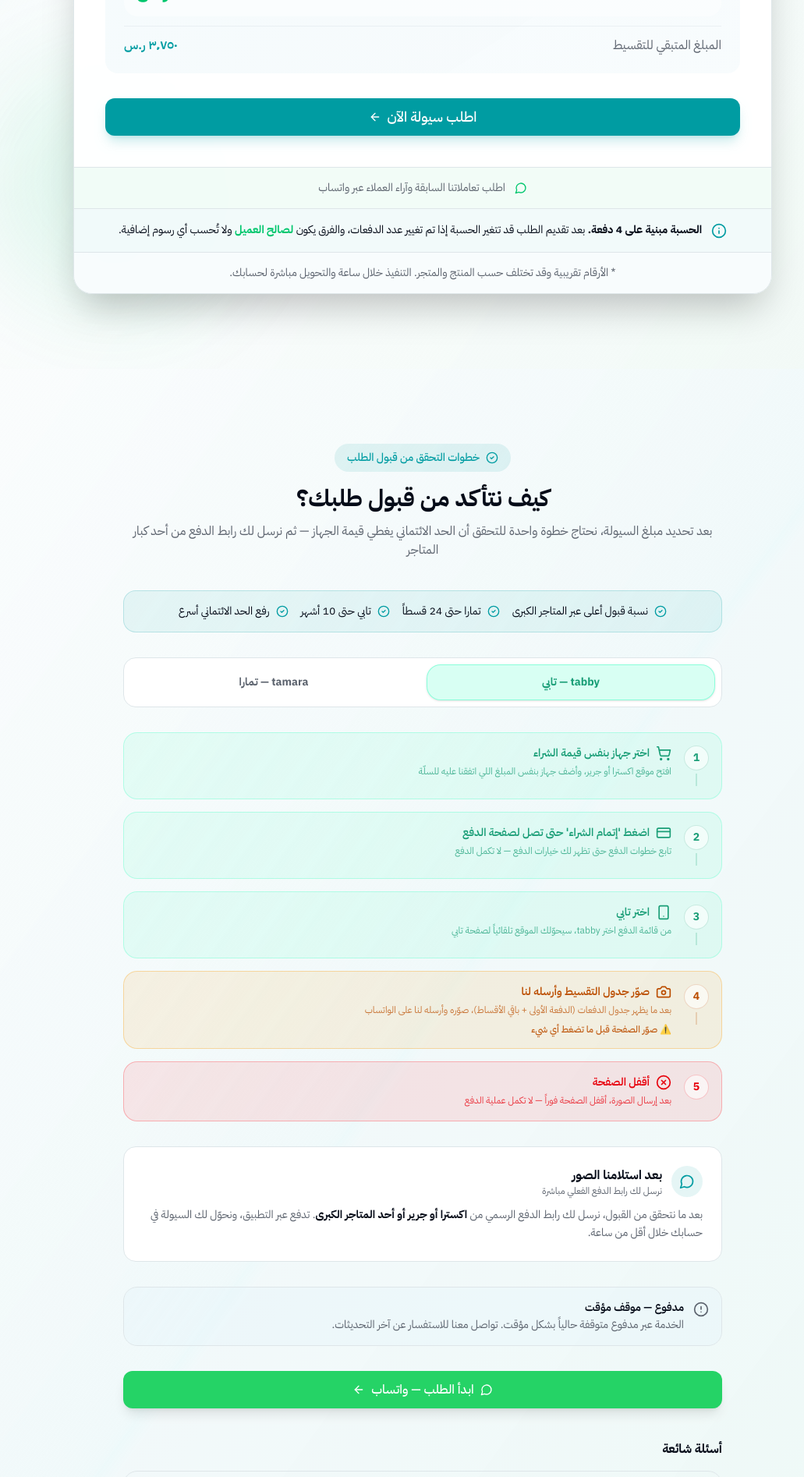
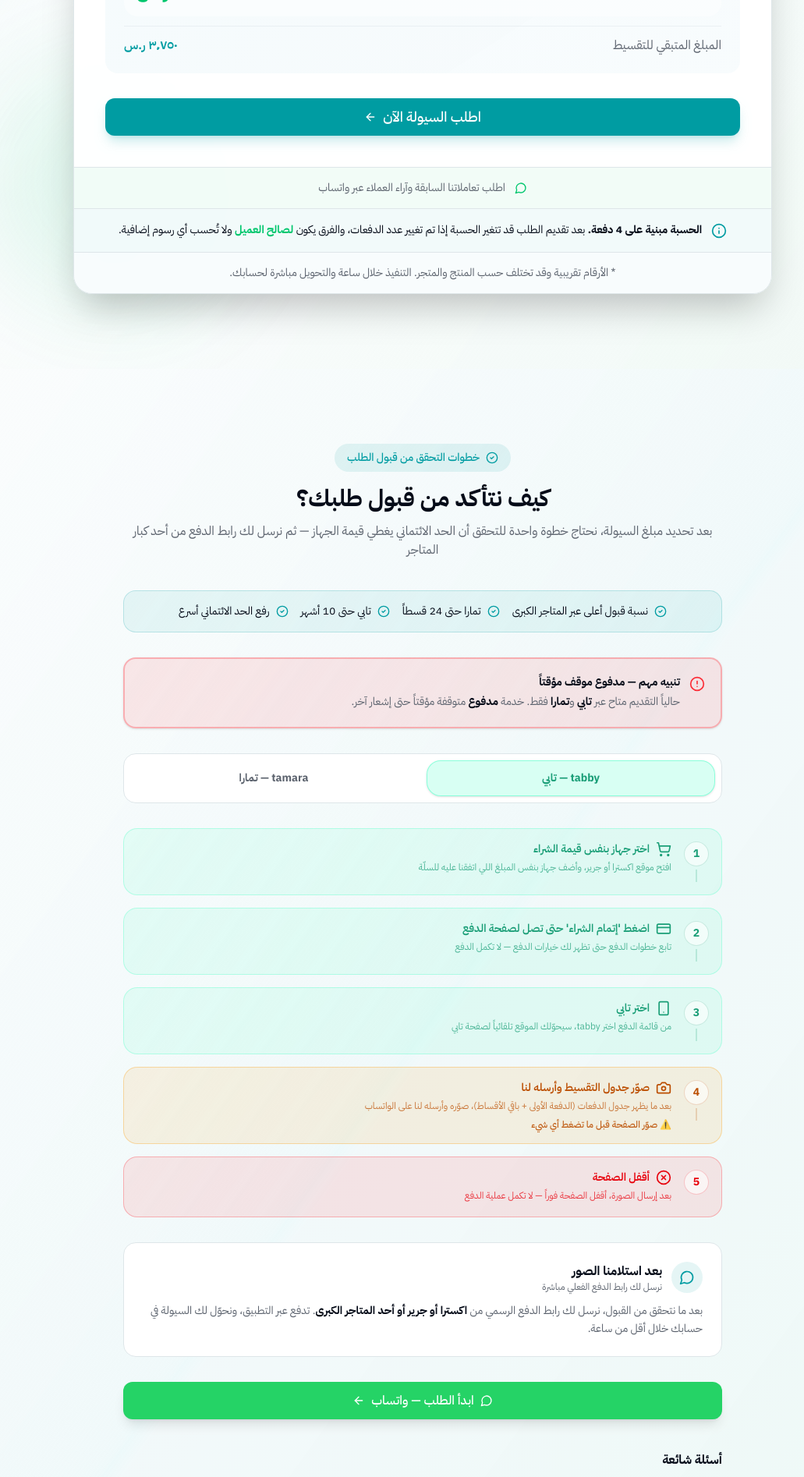
Before and after one commit to 3mersaud-collab/v0-search-engine-optimized-website, a Next.js app: page / in a window 1280 px wide. Shown: the part 4700-6594 px from the top of the page at 78% size, without its empty margins (98-1129 px from the left). Built offline with nearby package versions, Linux system fonts and the light colour scheme.

Commit message:
fix: point calculator CTA to verify steps and surface Madfu pause notice

```diff
--- a/components/calculator-section.tsx
+++ b/components/calculator-section.tsx
@@ -228,8 +228,8 @@ export function CalculatorSection() {
 
               {/* CTA */}
               <Button size="lg" className="w-full gap-2 text-lg py-6 shadow-lg shadow-primary/20" asChild>
-                <a href="https://wa.me/966590360039">
-                  اطلب سيولة الآن
+                <a href="#verify">
+                  اطلب السيولة الآن
                   <ArrowLeft className="w-5 h-5" />
                 </a>
               </Button>
--- a/components/verify-steps.tsx
+++ b/components/verify-steps.tsx
@@ -147,6 +147,14 @@ export function VerifySteps() {
             </div>
           </div>
 
+          <div className="bg-red-500/10 border-2 border-red-500/30 rounded-2xl p-5 mb-8 flex items-start gap-3 text-sm shadow-sm">
+            <AlertCircle className="w-5 h-5 text-red-500 flex-shrink-0 mt-0.5" />
+            <div>
+              <p className="font-bold text-foreground mb-1">تنبيه مهم — مدفوع موقف مؤقتاً</p>
+              <p className="text-muted-foreground leading-relaxed">حالياً التقديم متاح عبر <strong className="text-foreground">تابي</strong> و<strong className="text-foreground">تمارا</strong> فقط. خدمة <strong className="text-foreground">مدفوع</strong> متوقفة مؤقتاً حتى إشعار آخر.</p>
+            </div>
+          </div>
+
           {/* Tab Selector */}
           <div className="flex gap-3 mb-8 bg-card border border-border rounded-2xl p-2">
             <button
@@ -231,14 +239,6 @@ export function VerifySteps() {
             </p>
           </div>
 
-          {/* Madfu Notice */}
-          <div className="bg-muted/40 border border-border rounded-xl p-4 mb-8 flex items-start gap-3 text-sm">
-            <AlertCircle className="w-5 h-5 text-muted-foreground flex-shrink-0 mt-0.5" />
-            <div>
-              <p className="font-semibold text-foreground mb-0.5">مدفوع — موقف مؤقت</p>
-              <p className="text-muted-foreground">الخدمة عبر مدفوع متوقفة حالياً بشكل مؤقت. تواصل معنا للاستفسار عن آخر التحديثات.</p>
-            </div>
-          </div>
 
           {/* CTA */}
           <Button
```
